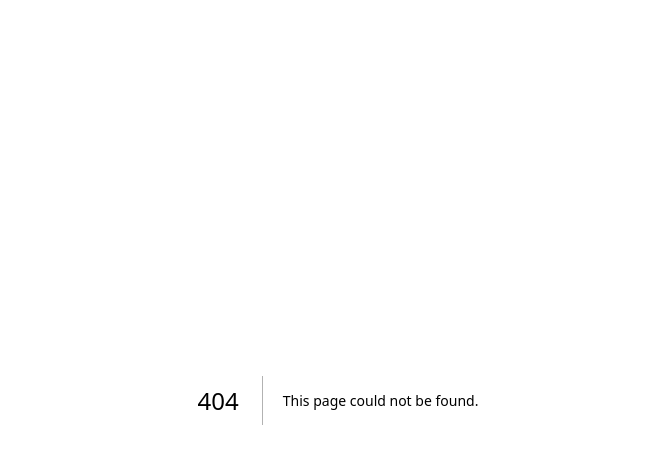
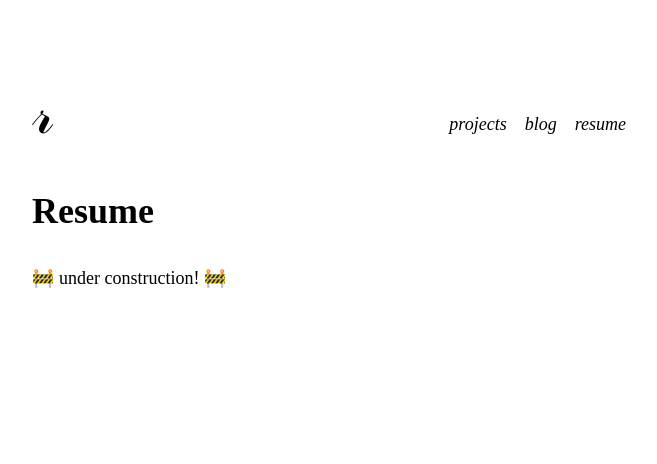
Before and after one commit to rgildiaz/blog, a Next.js app: page /resume in a window 1280 px wide. Before the commit this address had no page. Shown: the top 464 px of the page, without its empty margins (302-959 px from the left). Built offline with nearby package versions, Linux system fonts and the light colour scheme.

Commit message:
feat: create resume landing page

```diff
--- a/components/layout/header.js
+++ b/components/layout/header.js
@@ -25,6 +25,9 @@ export default function Header() {
           <li>
             <Link href="/blog">blog</Link>
           </li>
+          <li>
+            <Link href="/resume">resume</Link>
+          </li>
         </ul>
       </nav>
     </header>
--- /dev/null
+++ b/pages/resume/index.js
@@ -0,0 +1,10 @@
+import Layout from "../../components/layout/layout";
+
+export default function Resume() {
+  return (
+    <Layout>
+      <h1>Resume</h1>
+      <p>🚧 under construction! 🚧</p>
+    </Layout>
+  );
+}
```
